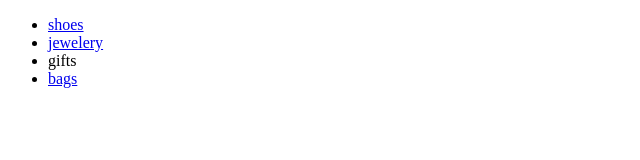
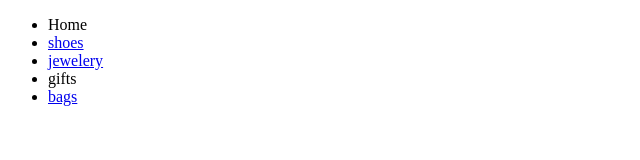
Before and after one commit to winstone-1/Perfect-pick, a plain HTML site: page index.html in a window 1280 px wide. Shown: the whole page, without its empty margins (0-640 px from the left). Drawn offline with Linux system fonts and the light colour scheme.

Commit message:
add Home

```diff
--- a/index.html
+++ b/index.html
@@ -9,6 +9,7 @@
     <header>
         <nav>
             <ul>
+                <li><a href=""></a>Home</li>
                 <li><a href="shoes.html">shoes</a></li>
                 <li><a href="jewelery.html">jewelery</a></li>
                 <li><a href="gifts.html"></a>gifts</li>
```
